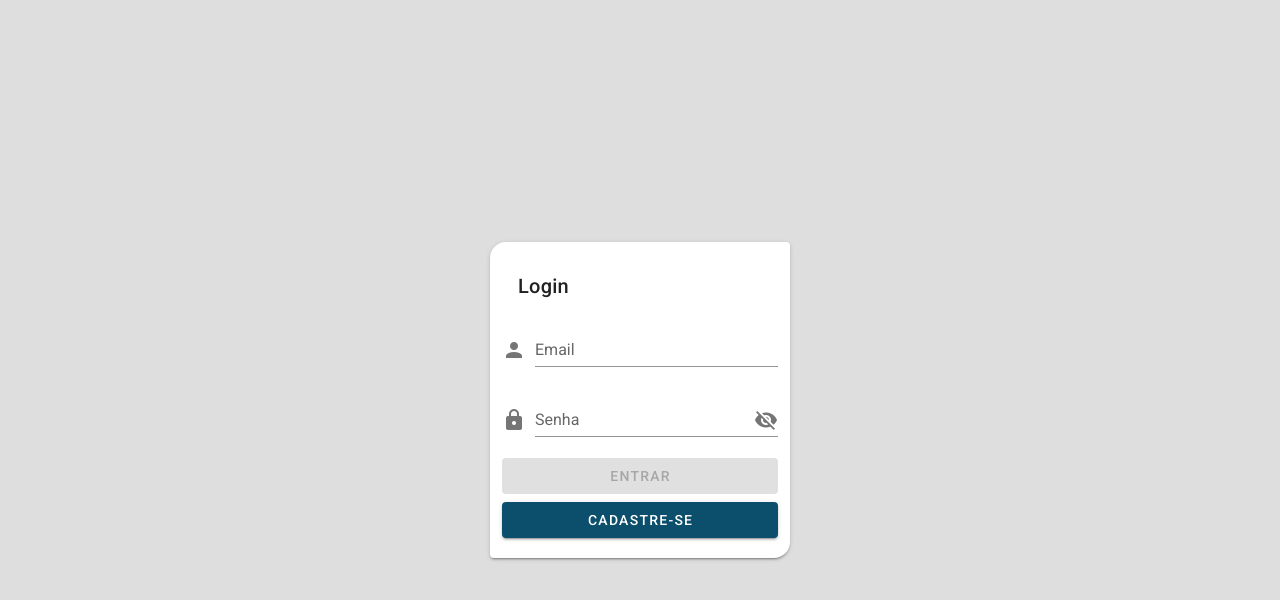
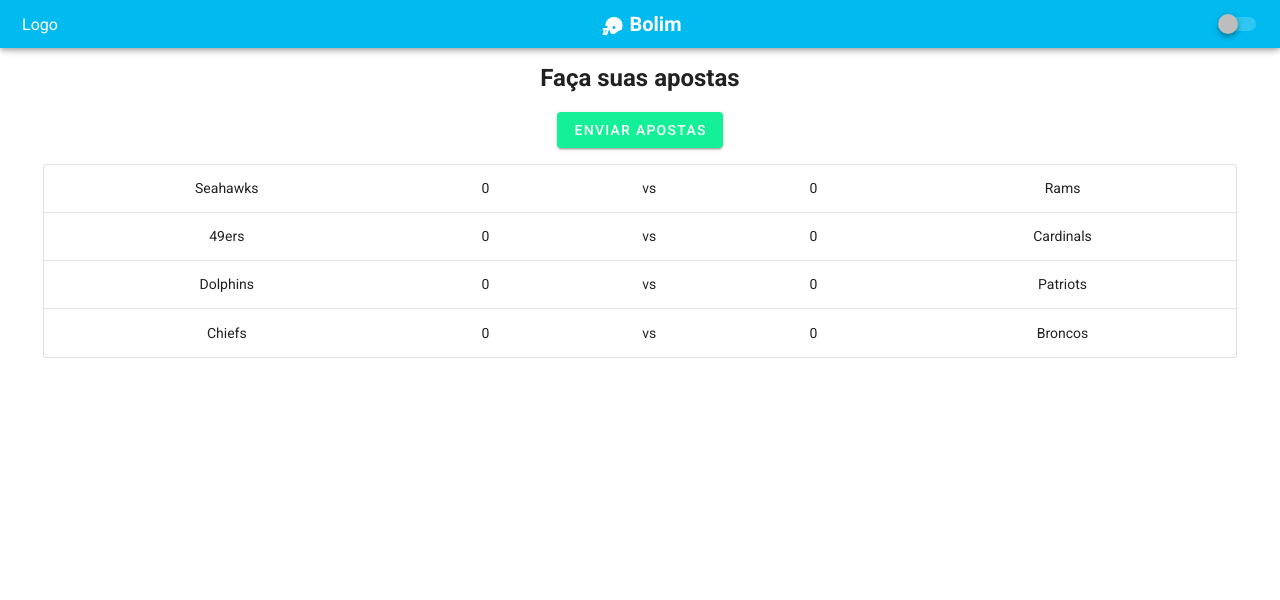
Before and after one commit to ArthurBottcher/Bolim, a Vue app: page /bets in a window 1280 px wide. Before the commit this address led to /login. Shown: the top 600 px of the page. Built offline with nearby package versions, Linux system fonts and the light colour scheme.

Commit message:
add ranking, bets

```diff
--- a/public/index.html
+++ b/public/index.html
@@ -5,7 +5,7 @@
     <meta http-equiv="X-UA-Compatible" content="IE=edge">
     <meta name="viewport" content="width=device-width,initial-scale=1.0">
     <link rel="icon" href="<%= BASE_URL %>favicon.ico">
-    <title>Teste</title>
+    <title>Bolim - Golim Sports</title>
     <link rel="stylesheet" href="https://fonts.googleapis.com/css?family=Roboto:100,300,400,500,700,900">
     <link rel="stylesheet" href="https://cdn.jsdelivr.net/npm/@mdi/font@latest/css/materialdesignicons.min.css">
   </head>
--- a/src/components/AvbHeader.vue
+++ b/src/components/AvbHeader.vue
@@ -5,9 +5,14 @@
     color="primary"
     absolute
   >
-    <v-toolbar-title color="text">
+    <v-avatar>Logo</v-avatar>
+    <v-spacer />
+    <v-toolbar-title
+      color="text"
+      style="font-weight:bold"
+    >
       <v-icon>mdi-football-helmet</v-icon>
-      Name
+      Bolim
     </v-toolbar-title>
     <v-spacer />
     <v-switch
--- a/src/components/AvbSideMenu.vue
+++ b/src/components/AvbSideMenu.vue
@@ -4,10 +4,11 @@
     :mini-variant.sync="mini"
     permanent
     height="100%"
+    color="background2"
   >
     <v-list-item>
       <v-list-item-icon>
-        <v-icon>
+        <v-icon color="text">
           mdi-account
         </v-icon>
       </v-list-item-icon>
@@ -21,7 +22,9 @@
         icon
         @click.stop="mini = !mini"
       >
-        <v-icon>mdi-chevron-left</v-icon>
+        <v-icon color="text">
+          mdi-chevron-left
+        </v-icon>
       </v-btn>
     </v-list-item>
 
@@ -34,7 +37,9 @@
         link
       >
         <v-list-item-icon>
-          <v-icon>{{ item.icon }}</v-icon>
+          <v-icon color="text">
+            {{ item.icon }}
+          </v-icon>
         </v-list-item-icon>
 
         <v-list-item-content>
@@ -42,6 +47,29 @@
         </v-list-item-content>
       </v-list-item>
     </v-list>
+
+    <template v-slot:append>
+      <v-divider />
+      <v-list dense>
+        <v-list-item
+          v-for="item in itemsConfig"
+          :key="item.title"
+          link
+        >
+          <v-list-item-icon>
+            <v-icon color="text">
+              {{ item.icon }}
+            </v-icon>
+          </v-list-item-icon>
+
+          <v-list-item-content>
+            <v-list-item-title>
+              {{ item.title }}
+            </v-list-item-title>
+          </v-list-item-content>
+        </v-list-item>
+      </v-list>
+    </template>
   </v-navigation-drawer>
 </template>
 
@@ -55,8 +83,9 @@ export default {
                 { title: 'Apostas', icon: 'mdi-tournament' },
                 { title: 'Resultados', icon: 'mdi-scoreboard' },
                 { title: 'Ranking', icon: 'mdi-trophy' },
-                { title: 'Sair do App', icon: 'mdi-exit-to-app' },
+
             ],
+            itemsConfig:[{ title: 'Sair do App', icon: 'mdi-exit-to-app' },],
             mini: true,
         }
     }
--- a/src/plugins/vuetify.js
+++ b/src/plugins/vuetify.js
@@ -16,7 +16,8 @@ export default new Vuetify({
                 success:    '#4CAF50',
                 warning:    '#F18F01',
                 background: '#FBFBFF',
-                text:       '#000000'
+                background2:'#F7F7F7',
+                text:       '#333333'
             },
 
             dark: {
@@ -27,7 +28,8 @@ export default new Vuetify({
                 info:       '#A23B72',
                 success:    '#4CAF50',
                 warning:    '#F18F01',
-                background: '#757575',
+                background: '#212121',
+                background2:'#323232',
                 text:       '#FEFEFE'
             }
         },
--- a/src/routes/index.js
+++ b/src/routes/index.js
@@ -3,6 +3,8 @@ import VueRouter from 'vue-router'
 
 import Login from '../views/Login.vue'
 import Dashboard from '../views/Dashboard.vue'
+import Ranking from '../views/Ranking.vue'
+import Bets from '../views/Bets.vue'
 
 Vue.use(VueRouter)
 
@@ -20,6 +22,16 @@ const routes = [
         path: '/dashboard',
         name: 'Dashboard',
         component: Dashboard
+    },
+    {
+        path: '/ranking',
+        name: 'Ranking',
+        component: Ranking
+    },
+    {
+        path: '/bets',
+        name: 'Bets',
+        component: Bets
     }
 ]
 
--- /dev/null
+++ b/src/views/Bets.vue
@@ -0,0 +1,99 @@
+<template>
+  <div id="page">
+    <AvbHeader />
+    <v-container
+      style="margin-top: 48px"
+      fluid
+      class="pa-3 d-flex flex-column justify-center"
+    >
+      <h2
+        class="text-center mx-auto"
+        style="width: 95%;"
+      >
+        Faça suas apostas
+      </h2>
+      <v-btn
+        color="accent"
+        class="mx-auto my-4"
+      >
+        Enviar apostas
+      </v-btn>
+      <v-data-table
+        :headers="headers"
+        :items="items"
+        hide-default-footer
+        hide-default-header
+        style="width: 95%; border: 1px solid rgba(0, 0, 0, 0.12)"
+        class="mx-auto"
+      >
+        <template v-slot:[`item.pointsA`]="{ item}">
+          <v-edit-dialog
+            :return-value.sync="item.pointsA"
+          >
+            {{ item.pointsA }}
+            <template v-slot:input>
+              <v-text-field
+                v-model="item.pointsA"
+                label="Pontuação"
+                single-line
+                type="number"
+              />
+            </template>
+          </v-edit-dialog>
+        </template>
+
+        <template
+          v-slot:[`item.pointsB`]="{ item }"
+        >
+          <v-edit-dialog
+            :return-value.sync="item.pointsB"
+          >
+            {{ item.pointsB }}
+            <template v-slot:input>
+              <v-text-field
+                v-model="item.pointsB"
+                label="Pontuação"
+                single-line
+                type="number"
+              />
+            </template>
+          </v-edit-dialog>
+        </template>
+      </v-data-table>
+    </v-container>
+  </div>
+</template>
+
+<script>
+import AvbHeader from '../components/AvbHeader'
+export default {
+    name: 'Bets',
+    components: {AvbHeader},
+    data: () => {
+        return{
+            x: 'x',
+            headers: [
+                {text:'TimeA', align: 'center', value: 'timeA'},
+                {text:'PointsA', align: 'center', value: 'pointsA'},
+                {text:'X', align: 'center', value: 'x'},
+                {text:'PointsA', align: 'center', value: 'pointsB'},
+                {text:'TimeB', align: 'center', value: 'timeB'},
+            ],
+            items:[
+                {id:0, timeA: 'Seahawks',   pointsA:0, timeB:'Rams',        pointsB:0, x:'vs'},
+                {id:1, timeA: '49ers',      pointsA:0, timeB:'Cardinals',   pointsB:0, x:'vs'},
+                {id:2, timeA: 'Dolphins',   pointsA:0, timeB:'Patriots',    pointsB:0, x:'vs'},
+                {id:3, timeA: 'Chiefs',     pointsA:0, timeB:'Broncos',     pointsB:0, x:'vs'}
+            ]
+        }
+    }
+}
+</script>
+
+<style>
+    input[type=number]::-webkit-inner-spin-button,
+    input[type=number]::-webkit-outer-spin-button {
+        -webkit-appearance: none;
+        margin: 0;
+    }
+</style>
--- a/src/views/Dashboard.vue
+++ b/src/views/Dashboard.vue
@@ -3,7 +3,7 @@
     <AvbHeader />
     <v-container
       class="d-flex pa-0"
-      style="margin-top:50px;  height:calc(100vh - 48px)"
+      style="margin-top:48px;  height:calc(100vh - 48px)"
       fluid
     >
       <AvbSideMenu />
@@ -13,13 +13,14 @@
         outlined
         class="pa-2 mx-auto"
         tile
+        color="background"
       >
         <v-card-title>Visão Geral</v-card-title>
         <v-row class="text-center">
           <v-col>
             <v-card
-              outlined
-              elevation="0"
+              rounded="xl"
+              elevation="2"
               class="text-center"
             >
               <v-card-title>
@@ -48,8 +49,8 @@
 
           <v-col>
             <v-card
-              outlined
-              elevation="0"
+              rounded="xl"
+              elevation="2"
               class="text-center"
             >
               <v-card-title>Suas ultimas apostas</v-card-title>
@@ -58,14 +59,15 @@
 
           <v-col>
             <v-card
-              outlined
-              elevation="0"
+              rounded="xl"
+              elevation="2"
               class="text-center"
             >
               <v-card-title>Jogos da rodada</v-card-title>
             </v-card>
           </v-col>
         </v-row>
+        <v-row />
       </v-card>
     </v-container>
   </div>
@@ -86,7 +88,8 @@ export default {
                 {name: 'Teste1', points: 30+'pts'},
                 {name: 'Teste2', points: 25+'pts'},
                 {name: 'Teste3', points: 23+'pts'}
-            ]
+            ],
+
         }
     }
 }
--- /dev/null
+++ b/src/views/Ranking.vue
@@ -0,0 +1,49 @@
+<template>
+  <div id="page">
+    <AvbHeader />
+    <v-container
+      style="margin-top: 48px"
+      fluid
+      class="pa-3"
+    >
+      <v-data-table
+        style="width: 95%; border: 1px solid rgba(0, 0, 0, 0.12)"
+        class="mx-auto"
+        readonly
+        hide-default-footer
+        :headers="headers"
+        :items="items"
+      />
+    </v-container>
+  </div>
+</template>
+
+<script>
+import AvbHeader from '../components/AvbHeader'
+export default {
+    name: 'Ranking',
+    components:{
+        AvbHeader
+    },
+    data: () => {
+        return{
+            headers: [
+                {text:'Nome', value:'name'},
+                {text:'Pontos', value:'points'},
+            ],
+            items: [
+                {name:'Russel Wilson', points: 35},
+                {name:'Tom Brady', points: 30},
+                {name:'Drew Brees', points: 25},
+                {name:'Pat Mahomes', points: 15},
+                {name:'Aaron Rodgers', points: 10},
+                {name:'Cam Newton', points: 5},
+            ]
+        }
+    }
+}
+</script>
+
+<style>
+
+</style>
```
